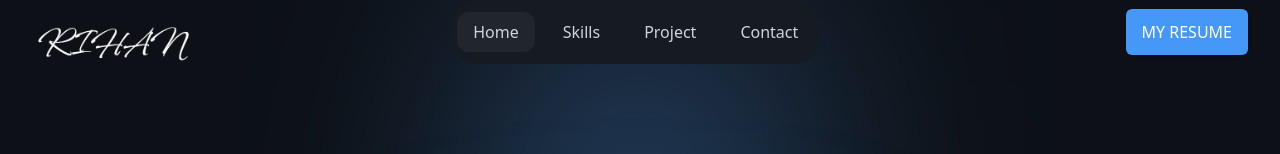
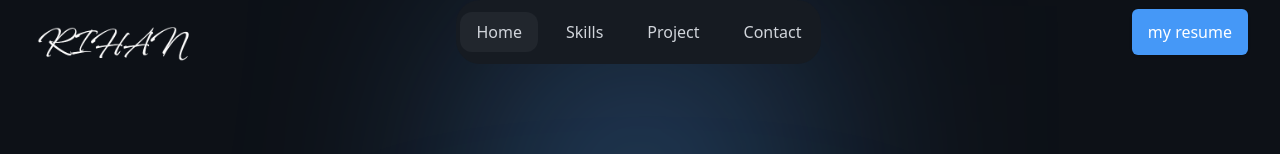
Before and after one commit to itzrihan/itsrihan.me, a React (Vite) app: page / in a window 1280 px wide. Shown: the top 154 px of the page. Built offline with nearby package versions, Linux system fonts and the light colour scheme.

Commit message:
Update Navbar.jsx

```diff
--- a/src/components/Navbar.jsx
+++ b/src/components/Navbar.jsx
@@ -97,14 +97,14 @@ const Navbar = () => {
             ))}
             <li className="hidden max-md:inline-block">
               <a href={resumePDF} className="pb-6 px-4 text-white" download>
-                MY RESUME
+                my resume
               </a>
             </li>
           </ul>
         </div>
         <div className="hidden md:inline-block">
           <a href={resumePDF} className="py-3 px-4 text-white bg-[#4598f7] hover:bg-[#79c0ff] rounded-md shadow" download>
-            MY RESUME
+            my resume
           </a>
         </div>
       </div>
```
